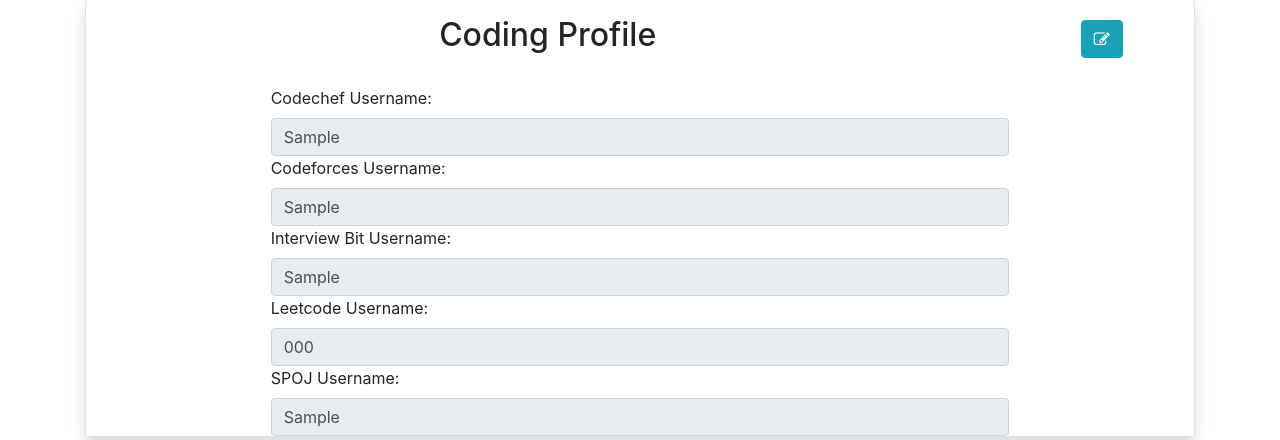
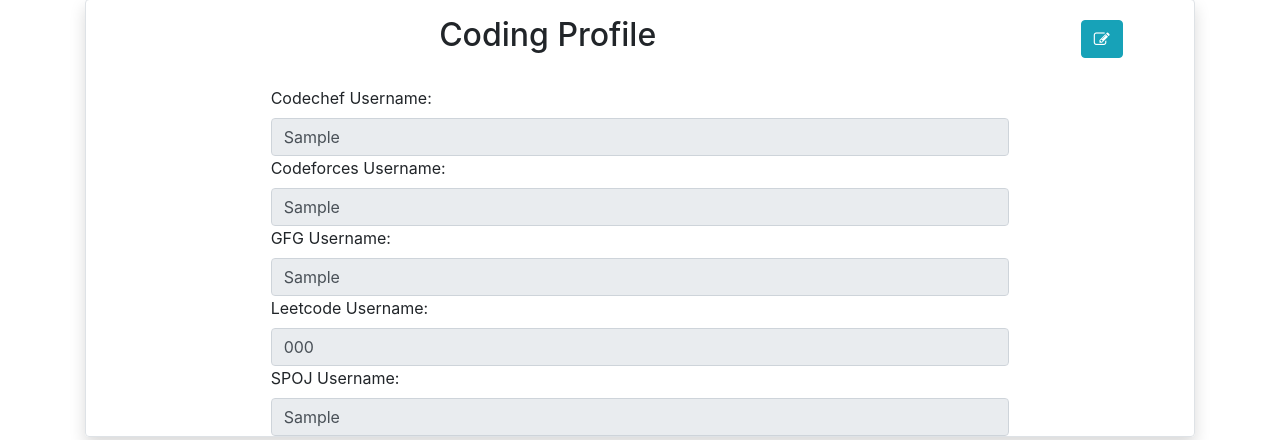
Before and after one commit to SanchitaMishra170676/ClubPortal, a Django app: page /dashboard/personal_profile/ in a window 1280 px wide. Shown: the part 2333-2773 px from the top of the page. Run offline with Django 3.2, Linux system fonts and the light colour scheme; a user stored in the database is signed in; tables that the repository leaves empty hold one stand-in row (values such as "Sample post"); grey boxes marked "Sample" are stand-in pictures; parts of the project's set-up code (start-up, migrations or seed data) failed here and were passed over; some libraries are stand-ins or nearby versions.

Commit message:
[FIX #31] Added questions field + changed interviewbit to gfg

```diff
--- a/member/admin.py
+++ b/member/admin.py
@@ -35,9 +35,9 @@
 class CodingProfileAdmin(admin.ModelAdmin):
     """ Admin Panel for  CodingProfile Model """
 
-    list_display = ('user','codechef','codeforces','spoj','leetcode','interviewbit')
-    search_fields = ('user__user__username','user__user__email','codechef','codeforces','spoj','leetcode','interviewbit')
-    list_display_links = ('codechef','codeforces','spoj','leetcode','interviewbit',)
+    list_display = ('user','codechef','codeforces','spoj','leetcode','gfg')
+    search_fields = ('user__user__username','user__user__email','codechef','codeforces','spoj','leetcode','gfg')
+    list_display_links = ('codechef','codeforces','spoj','leetcode','gfg',)
     list_per_page= 40
 
     ordering = ('user',)
--- a/member/models.py
+++ b/member/models.py
@@ -15,7 +15,13 @@
     codeforces = models.CharField(max_length=255,default='N/A',blank=True)
     spoj = models.CharField(max_length=255,default='N/A',blank=True)
     leetcode = models.CharField(max_length=255,default='N/A',blank=True)
-    interviewbit = models.CharField(max_length=255,default='N/A',blank=True)
+    gfg = models.CharField(max_length=255,default='N/A',blank=True)
+    codechef_questions = models.CharField(max_length=255,default='0')
+    codeforces_questions = models.CharField(max_length=255, default='0')
+    spoj_questions = models.CharField(max_length=255, default='0')
+    leetcode_questions = models.CharField(max_length=255, default='0')
+    gfg_questions = models.CharField(max_length=255, default='0')
+
 
     def __str__(self):
         return self.user.user.username
--- a/member/views.py
+++ b/member/views.py
@@ -17,7 +17,7 @@
                 codingProfile.codechef = request.POST['codechef']
                 codingProfile.codeforces = request.POST['codeforces']
                 codingProfile.spoj = request.POST['spoj']
-                codingProfile.interviewbit = request.POST['interviewbit']
+                codingProfile.gfg = request.POST['gfg']
                 codingProfile.leetcode = request.POST['leetcode']
                 codingProfile.save()
                 messages.success(request,'Coding Profiles updated successfully!')
@@ -27,10 +27,10 @@
                 user = cpuser
                 codechef = request.POST['codechef']
                 codeforces = request.POST['codeforces']
-                interviewbit = request.POST['interviewbit']
+                gfg = request.POST['gfg']
                 spoj = request.POST['spoj']
                 leetcode = request.POST['leetcode']
-                codingProfile = CodingProfile(user=user, codeforces=codeforces,codechef=codechef,interviewbit=interviewbit,spoj=spoj,leetcode=leetcode)
+                codingProfile = CodingProfile(user=user, codeforces=codeforces,codechef=codechef,gfg=gfg,spoj=spoj,leetcode=leetcode)
                 codingProfile.save()
                 messages.success(request,'Coding Profiles Created Successfully!')
                 return redirect('personal_profile')
--- a/templates/dashboard/profile/personal_profile.html
+++ b/templates/dashboard/profile/personal_profile.html
@@ -462,8 +462,8 @@
             <input type="text" name="codeforces" id="codeforces-username" class="form-control" value="{{codingProfile.codeforces}}" placeholder="N/A" disabled>
           </div>
           <div class="row cprofile-row">
-            <label for="interviewbit-username">Interview Bit Username: </label>
-            <input type="text" name="interviewbit" id="interviewbit-username" class="form-control" value="{{codingProfile.interviewbit}}" placeholder="N/A" disabled>
+            <label for="gfg-username">GFG Username: </label>
+            <input type="text" name="gfg" id="interviewbit-username" class="form-control" value="{{codingProfile.gfg}}" placeholder="N/A" disabled>
           </div>
           <div class="row cprofile-row">
             <label for="leetcode-username">Leetcode Username: </label>
```
Also changed, not shown: templates/dashboard/profile.html (+5 -5 lines), templates/dashboard/statistics.html (+5 -5 lines), dashboard/migrations/0017_auto_20210601_0011.py (added), member/migrations/0005_auto_20210601_0011.py (added).
